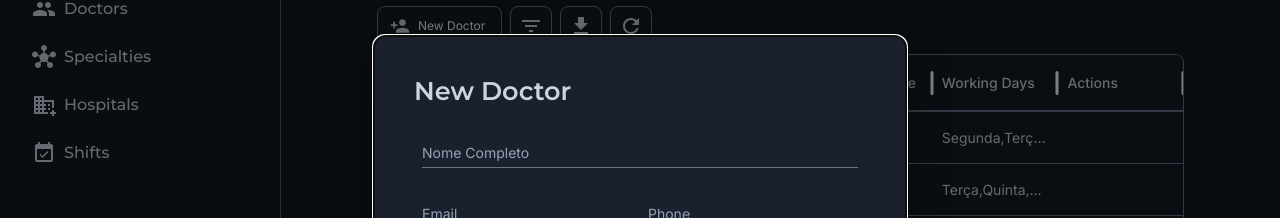
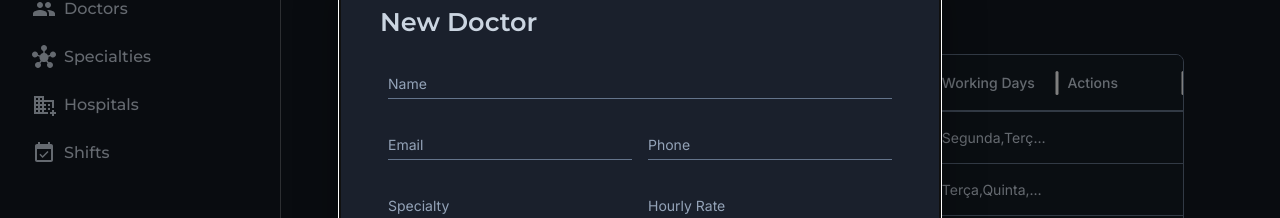
Before and after one commit to Stefano-Vezzoni/shift-manager, a Next.js app: page /doctors in a window 1280 px wide. Shown: the part 127-345 px from the top of the page. Built offline with nearby package versions, Linux system fonts and the light colour scheme; what @mui/material-nextjs would draw is missing.

Commit message:
fix(NewDoctorModal): update import path for ModalWorkingDays and correct field label

```diff
--- a/src/app/doctors/components/NewDoctorModal.tsx
+++ b/src/app/doctors/components/NewDoctorModal.tsx
@@ -12,7 +12,7 @@ import {
 } from "@mui/material";
 import { formatPhone } from "@/utils/FormatPhone";
 import StyledButton from "@/components/StyledButton/StyledButton";
-import ModalWorkingDays from "./ModalWorkingDays";
+import ModalWorkingDays from "./WorkingDaysModal";
 
 interface INewDoctorModalProps {
   title: string;
@@ -37,7 +37,7 @@ export default function NewDoctorModal({ title }: INewDoctorModalProps) {
         <Typography variant="h2">{title}</Typography>
       </DialogTitle>
       <DialogContent sx={{ px: 6, display: "flex", flexDirection: "column", gap: 2 }}>
-        <TextField id="nomeCompleto" label="Nome Completo" variant="standard" />
+        <TextField id="name" label="Name" variant="standard" />
         <Stack display="flex" flexDirection="row" gap={2}>
           <TextField id="email" label="Email" variant="standard" />
           <TextField
```
